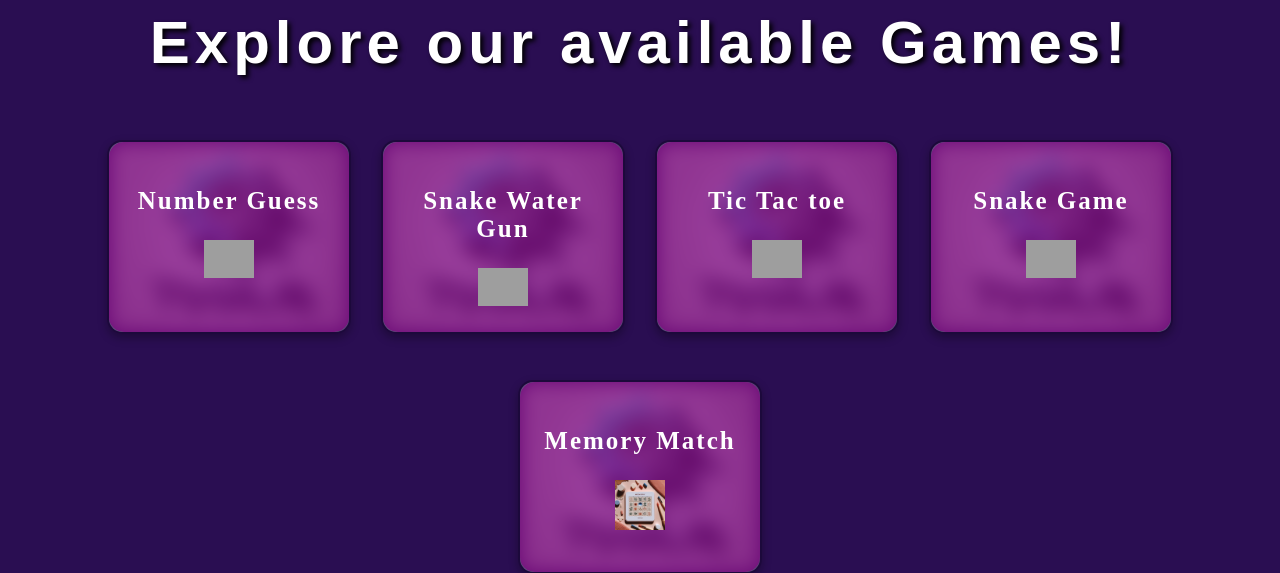
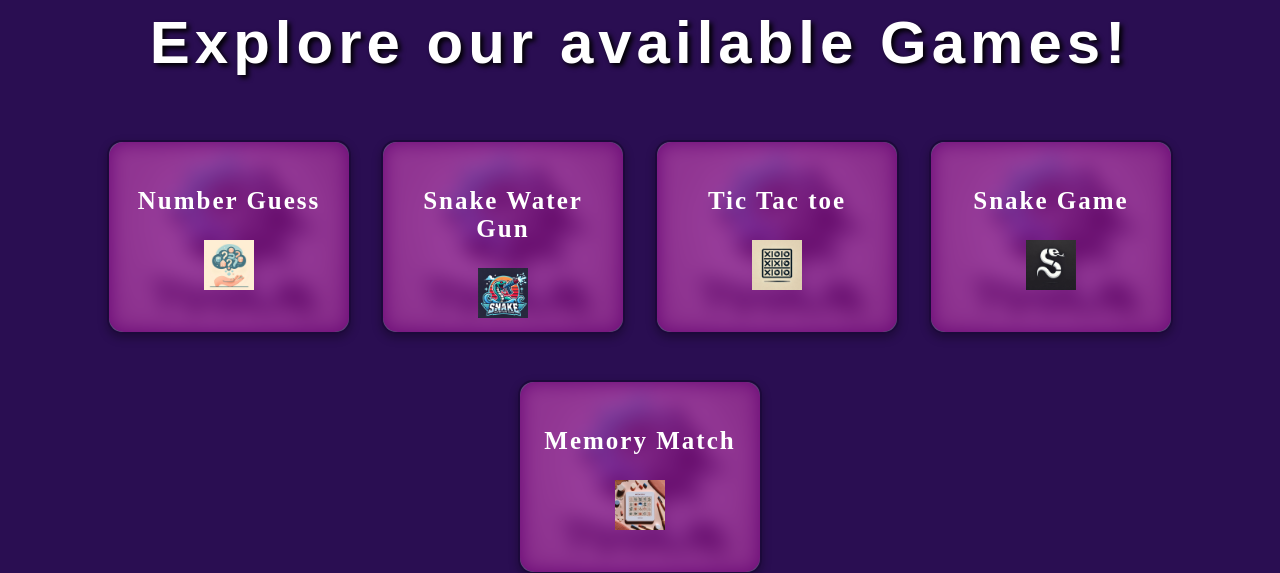
Before and after one commit to SamXop123/tools.io, a Flask app: page /games.html in a window 1280 px wide. Shown: the part 208-781 px from the top of the page. Run offline with Flask 3, Linux system fonts and the light colour scheme; grey boxes are pictures that could not be loaded.

Commit message:
Update games.html

```diff
--- a/templates/games.html
+++ b/templates/games.html
@@ -13,28 +13,28 @@ games-page
         <div class="card">
             <a href="/guess.html">
                 <h3>Number Guess</h3>
-                <img src="/static/media/num_guess.png" width="50px">
+                <img src="/static/media/num_guess.jpg" width="50px">
             </a>
         </div>
 
         <div class="card">
             <a href="/snake_water_gun.html">
                 <h3>Snake Water Gun</h3>
-                <img src="/static/media/swg.png" width="50px">
+                <img src="/static/media/swg.jpg" width="50px">
             </a>
         </div>
 
         <div class="card">
             <a href="/tictactoe.html">
                 <h3>Tic Tac toe</h3>
-                <img src="/static/media/TicTacToe-game-logo.png" width="50px">
+                <img src="/static/media/TicTacToe-game-logo.jpg" width="50px">
             </a>
         </div>
 
         <div class="card">
             <a href="/snake.html">
                 <h3>Snake Game</h3>
-                <img src="/static/media/snake.png" width="50px">
+                <img src="/static/media/snake.jpg" width="50px">
             </a>
         </div>
 
```
